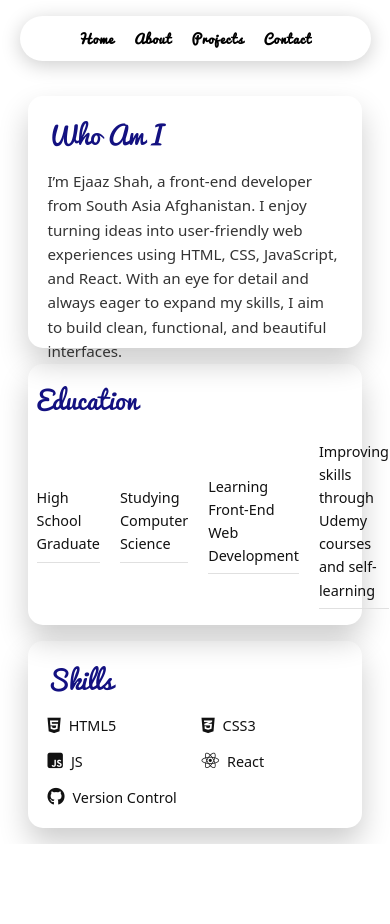
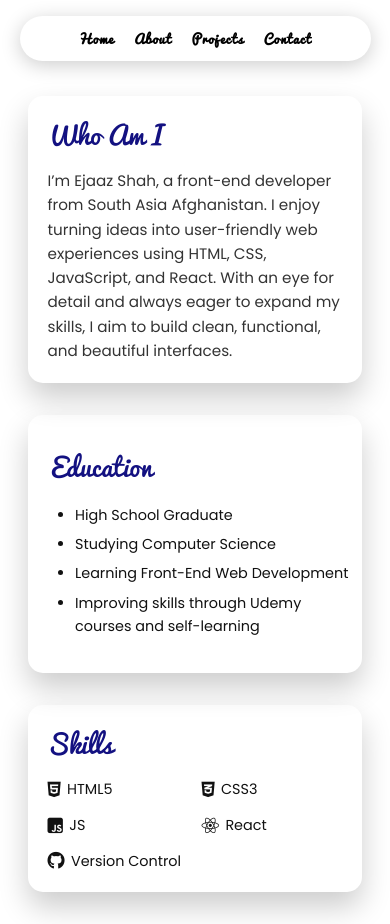
Before and after one commit to ejaazshah/Portfolio, a React (Vite) app: page /about in a window 390 px wide. Before the commit the page ends 844 px from the top, so only its background shows below. Built offline with nearby package versions, Linux system fonts and the light colour scheme.

Commit message:
making the about page responsive

```diff
--- a/index.html
+++ b/index.html
@@ -6,6 +6,7 @@
     <link rel="icon" href="../img/logo/EjaazShahlogo/vector/default-monochrome.svg" type="image/x-icon"/>
 
      <link rel="stylesheet" href="https://cdnjs.cloudflare.com/ajax/libs/font-awesome/6.5.1/css/all.min.css">
+
     <link rel="icon" type="image/svg+xml" href="" />
     <meta name="viewport" content="width=device-width, initial-scale=1.0" />
     <title>My Portfolio</title>
--- a/src/components/aboutpage.css
+++ b/src/components/aboutpage.css
@@ -9,7 +9,7 @@
 
 /* GLOBAL */
 body {
-  font-family: system-ui, sans-serif;
+  /* font-family: system-ui, sans-serif; */
   line-height: 1.6;
   background-color: #ffffff;
   color: #111;
@@ -63,25 +63,34 @@ body {
 }
 
 /* EDUCATION */
-.education-div {
+.education-text-div {
   /* box-shadow: 0 15px 30px rgba(0, 0, 0, 0.2); */
-  /* padding: 1.2rem; */
+  padding:0 0 0 0.9rem;
   width: 100%;
+  /* padding: 2rem; */
   border-radius: 10px;
 }
 .education-text-dev{
-  padding: 1.2rem;
+  /* padding-left: 1.2rem; */
 }
 
 .education-ul {
-  list-style: none;
+  display: block;
+  padding-left: 1.5rem;
   margin-top: 0.8rem;
 }
 
-.education-ul li {
+.education-ul  li {
+  list-style:disc;
   font-size: 0.9rem;
-  padding: 0.4rem 0;
-  border-bottom: 1px solid #e0e0e0;
+  border: none;
+  padding: 0.2rem 0;
+  font-family: 'poppins';
+  /* border-bottom: 1px solid #e0e0e0; */
+}
+.education-ul li:hover{
+  transform: translate(0);
+  color: #000;
 }
 .skills-ul li:hover{
   transform: translate(0);
@@ -106,34 +115,40 @@ body {
 
 .skills-ul li {
   font-size: 0.9rem;
+  font-family: 'poppins';
   display: flex;
   align-items: center;
-  gap: 0.5rem;
+  gap: 0.4rem;
 }
 
 .skills-ul i {
   font-size: 1.1rem;
 }
 .hero-h3{
-  /* margin-top: 4rem; */
-  height: 10rem;
+  font-family: 'poppins';
+}
 
-}
+  .more-about-me{
+    margin-top: 3rem;
+    /* padding-top: 1.2rem; */
+  }
+  .about-text-div{
+    margin-bottom: 2rem;
+  }
 
   .about-whoIAm,
   .more-about-me,
-  .education-div,
+  .education-text-div,
   .my-skills {
     width: 95%;
-    margin: 1rem auto;
+    margin: 2rem auto;
   }
-
 
 
 @media(max-width: 312px ){
   .about-text-div{
     /* width: 100vw; */
-    width: auto;
+    /* width: auto; */
   }
   .main-div-font-style{
     font-size: 1rem;
@@ -142,7 +157,26 @@ body {
   }
   .about-text-div h3{
     font-size: 0.6rem;
-    width: 100vw;
+    /* width: 100vw; */
+  }
+
+  .about-whoIAm,
+  .more-about-me,
+  .education-text-div,
+  .my-skills {
+    width: 100%;
+    margin: 1rem auto;
+  }
+  .education-ul li{
+    font-size: 0.7rem;
+  }
+
+  .about-text-div h3{
+    /* position: absolute; */
+    /* font-size: 0.rem; */
+  }
+  .skills-ul li{
+    font-size: 0.7rem;
   }
 
 }
--- a/src/components/contact22.css
+++ b/src/components/contact22.css
@@ -65,8 +65,8 @@ textarea {
   background: transparent;
   border-radius: 8px;
   font-size: 1rem;
-  padding-left: 0.6rem;
-  padding-top: 0.3rem;
+  padding-left: 1.8rem;
+  padding-top: 0.2rem;
   padding-bottom: 0.3rem;
 }
 
@@ -125,17 +125,11 @@ textarea {
 .phone-div i,
 .msg-div i {
   position: absolute;
-  top: 50%;
-  left: 0.6rem;
+  top: 2.9rem;
+  left: 0.4rem;
   transform: translateY(-50%);
   color: rgb(19,17,129);
 }
-
-/* Textarea icon fix */
-.msg-div i {
-  top: 1.2rem;
-}
-
 
 
 
```
